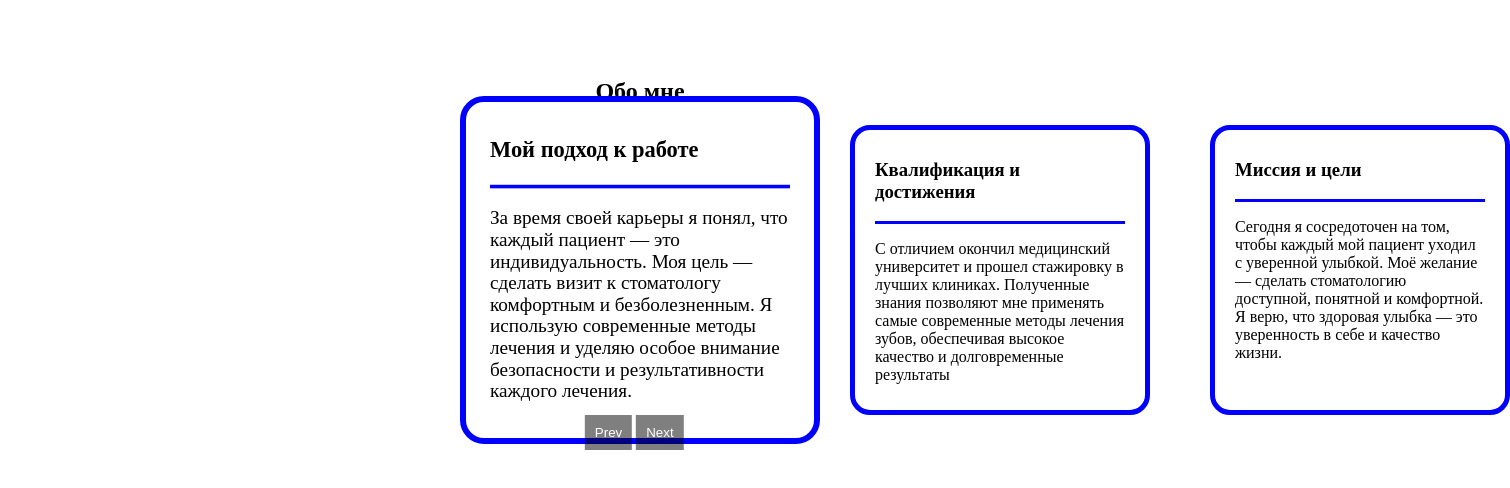
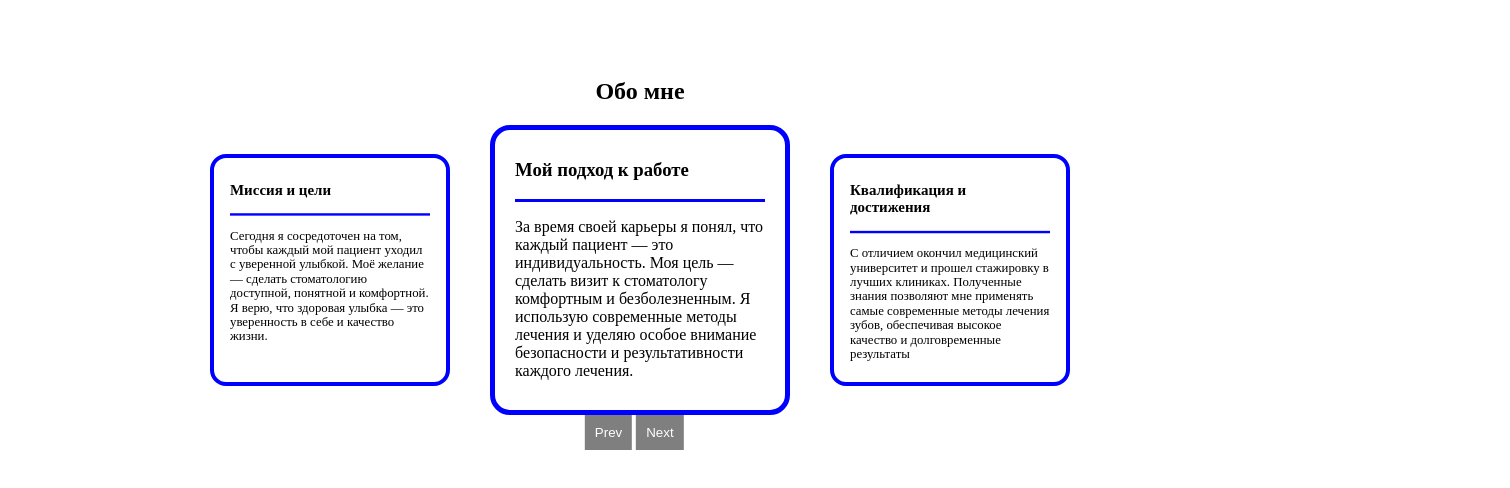
Before and after one commit to MustafaProger/stomatology-slider, a plain HTML site: page index.html in a window 1280 px wide. Both pictures are taken after a click on the button "Prev". Shown: the whole page, 1510 px wide, since content can reach past the window. Drawn offline with Linux system fonts and the light colour scheme.

Commit message:
Первая удачная попытка на next

```diff
--- a/index.html
+++ b/index.html
@@ -14,14 +14,14 @@
       <h1 class="title font_size_42px">Обо мне</h1>
       <div class="slider">
         <div class="slider-track">
-          <!-- <div class="about__block">
+          <div class="about__block">
             <h3 class="about__title">Миссия и цели</h3>
             <hr>
             <p class="about__text font_size_16px">Сегодня я сосредоточен на том, чтобы каждый мой пациент уходил с
               уверенной улыбкой. Моё желание — сделать стоматологию доступной, понятной и комфортной. Я верю, что
               здоровая улыбка — это уверенность в себе и качество жизни.</p>
-          </div> -->
-          <div class="about__block">
+          </div>
+          <div class="about__block active">
             <h3 class="about__title">Мой подход к работе</h3>
             <hr>
             <p class="about__text font_size_16px">За время своей карьеры я понял, что каждый пациент — это
@@ -42,14 +42,22 @@
               уверенной улыбкой. Моё желание — сделать стоматологию доступной, понятной и комфортной. Я верю, что
               здоровая улыбка — это уверенность в себе и качество жизни.</p>
           </div>
-          <!-- <div class="about__block">
+          <div class="about__block">
             <h3 class="about__title">Мой подход к работе</h3>
             <hr>
             <p class="about__text font_size_16px">За время своей карьеры я понял, что каждый пациент — это
               индивидуальность. Моя цель — сделать визит к стоматологу комфортным и безболезненным. Я использую
               современные методы лечения и уделяю особое внимание безопасности и результативности каждого лечения.</p>
-          </div> -->
+          </div>
+          <div class="about__block">
+            <h3 class="about__title">Квалификация и достижения</h3>
+            <hr>
+            <p class="about__text font_size_16px">С отличием окончил медицинский университет и прошел стажировку в
+              лучших клиниках. Полученные знания позволяют мне применять самые современные методы лечения зубов,
+              обеспечивая высокое качество и долговременные результаты</p>
+          </div>
         </div>
+
         <button class="prev">Prev</button>
         <button class="next">Next</button>
       </div>
--- a/script.js
+++ b/script.js
@@ -3,24 +3,14 @@ const nextBtn = document.querySelector('.next');
 const track = document.querySelector('.slider-track');
 const slides = document.querySelectorAll('.about__block');
 const totalSlides = slides.length;
-const slideWidth = parseInt(window.getComputedStyle(slides[0]).width) + 60;
-let currentIndex = 0;
+const slideWidth = slides[0].offsetWidth + 10;
+let currentIndex = 1;
 
-track.style.transform = `translateX(-${currentIndex * slideWidth}px)`;
-
-
-function updateActiveBlock() {
-    slides.forEach(slide => slide.classList.remove('active'));
-
-    slides[currentIndex].classList.add('active')
-}
-
+moveSlide();
 updateActiveBlock();
 
-
 function updateSliderPosition() {
-    track.style.transition = 'transform 0.5s ease-in-out';
-    track.style.transform = `translateX(-${slideWidth * currentIndex}px)`;
+    moveSlide();
     updateActiveBlock();
 }
 
@@ -28,24 +18,46 @@ nextBtn.addEventListener('click', () => {
     if (currentIndex >= totalSlides - 1) return;
     currentIndex++;
     updateSliderPosition();
+
+    if (currentIndex === totalSlides - 2) {
+        setTimeout(() => {
+            slides[currentIndex - 1].style.transition = 'none'
+            currentIndex = 1;
+            updateSliderPosition();
+            track.style.transform = `translateX(-${slideWidth * currentIndex}px)`;
+            track.style.transition = 'none';
+            slides[currentIndex].style.transition = 'none';
+        }, 500);
+    } else {
+         track.style.transition = 'transform 0.5s ease-in-out'
+         slides.forEach(slide => slide.style.transition = 'all 0.5s ease-in-out')
+    }
+
 });
 
 prevBtn.addEventListener('click', () => {
     if (currentIndex <= 0) return;
     currentIndex--;
     updateSliderPosition();
+
+    if (currentIndex === 0) {
+        setTimeout(() => {
+            track.style.transition = 'none';
+            currentIndex = totalSlides - 2;
+            updateSliderPosition();
+            track.style.transform = `translateX(-${slideWidth * currentIndex}px)`;
+        }, 500);
+    }
+
+    track.style.transition = 'transform 0.5s ease-in-out;'
 });
 
-track.addEventListener('transitionend', () => {
-    if (slides[currentIndex].classList.contains('last-clone')) {
-        track.style.transition = 'none';
-        currentIndex = 1;
-        track.style.transform = `translateX(-${slideWidth * currentIndex}px)`;
-    }
 
-    if (slides[currentIndex].classList.contains('first-clone')) {
-        track.style.transition = 'none';
-        currentIndex = totalSlides - 2;
-        track.style.transform = `translateX(-${slideWidth * currentIndex}px)`;
-    }
-});
+function moveSlide() {
+    track.style.transform = `translateX(-${currentIndex * slideWidth}px)`;
+}
+
+function updateActiveBlock() {
+    slides.forEach(slide => slide.classList.remove('active'));
+    slides[currentIndex].classList.add('active');
+}
--- a/style.css
+++ b/style.css
@@ -4,6 +4,9 @@
 
 .container {
     padding: 50px 30px;
+    width: 900px;
+    overflow: hidden;
+    margin: 0 auto;
 }
 
 .title {
@@ -36,18 +39,21 @@ hr {
 
 .slider-track {
     display: flex;
-    transition: transform 0.5s ease;
-    gap: 60px;
+    transition: transform 0.5s ease-in-out;
+    gap: 10px;
+    transform: translateX(-310px);
 }
 
 .about__block {
     min-width: 100%;
     box-sizing: border-box;
     transition: all 0.5s ease-in-out;
+    transform: scale(0.8);
+
 }
 
 .about__block.active {
-    transform: scale(1.2);
+    transform: scale(1);
 }
 
 .prev,
```
Also changed, not shown: txt.txt (added, +13 -0 lines).
